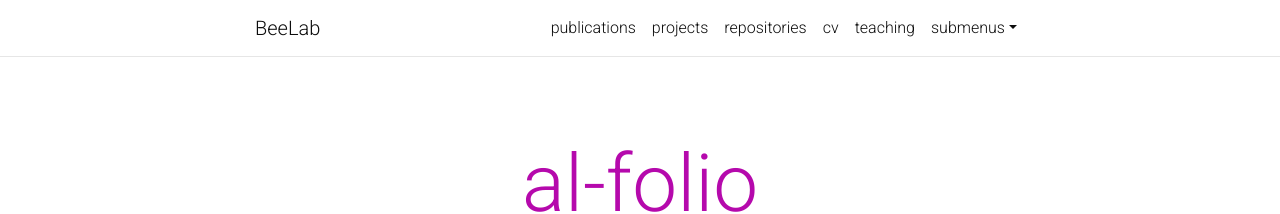
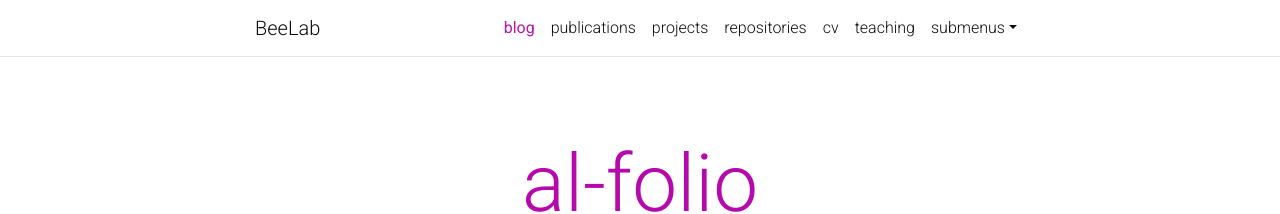
Before and after one commit to Xinyu1213/beelab955.github.io, a Jekyll site: the page built from blog/index.html, in a window 1280 px wide. Shown: the top 214 px of the page. Built offline with Jekyll 4.4.1, drawn with Linux system fonts in a browser that asks for light colours; the list of posts is cut into pages by our own code; comment, search, counter and statistics services are not loaded; a style sheet for code colours, icons or effects is not loaded.

Commit message:
Update header.html

```diff
--- a/_includes/header.html
+++ b/_includes/header.html
@@ -51,17 +51,15 @@
                   {%- endif -%}
                 </a>
               </li>
-
-              {% if site.Team_nav_title %}
-              <!-- Team -->
-              <li class="nav-item {% if page.url contains 'Team' %}active{% endif %}">
-                <a class="nav-link" href="{{ '/Team/' | relative_url }}">{{ site.Team_nav_title }}
-                  {%- if page.url contains 'Team' -%}
+              {% if site.blog_nav_title %}
+              <!-- Blog -->
+              <li class="nav-item {% if page.url contains 'blog' %}active{% endif %}">
+                <a class="nav-link" href="{{ '/blog/' | relative_url }}">{{ site.blog_nav_title }}
+                  {%- if page.url contains 'blog' -%}
                   <span class="sr-only">(current)</span>
                   {%- endif -%}
                 </a>
               </li>
-
               {%- endif %}
 
               <!-- Other pages -->
```
